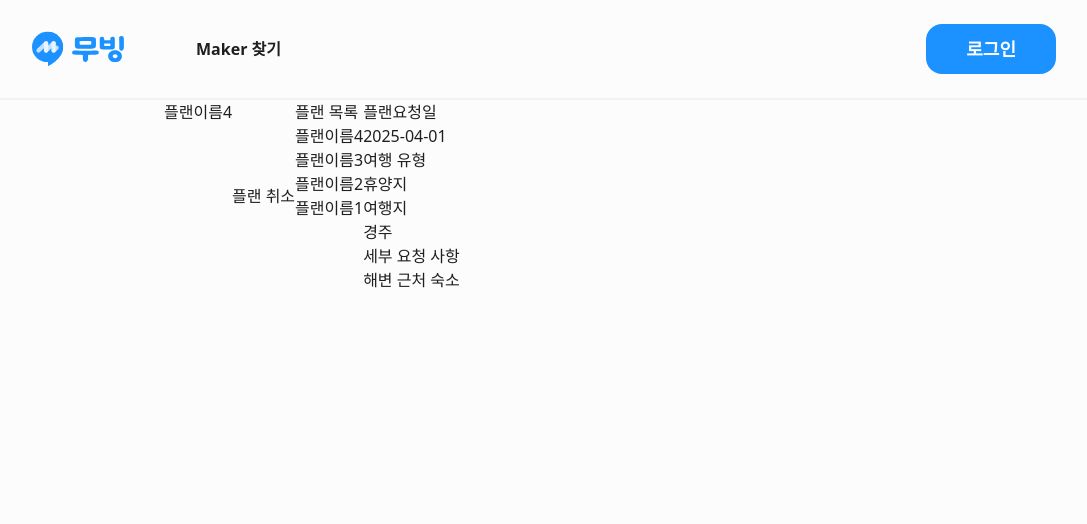
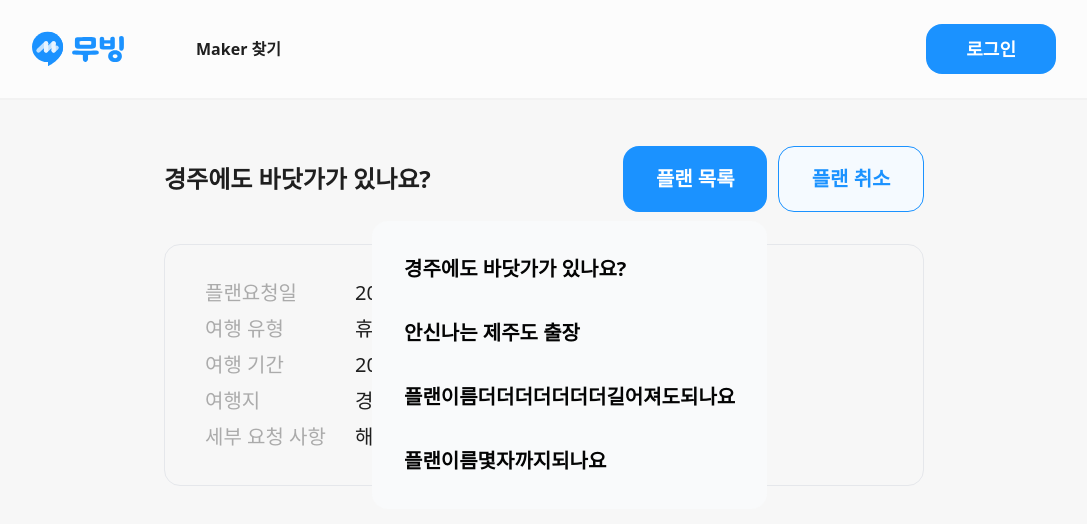
Before and after one commit to GoHawaiiForMe/frontend, a Next.js app: page /myTripManage/ongoingTrip in a window 1280 px wide. Both pictures are taken after a click on the button "플랜 목록". Shown: the top 524 px of the page, without its empty margins (96-1183 px from the left). Built offline with nearby package versions, Linux system fonts and the light colour scheme.

Commit message:
feat: 플랜카드 UI 세부조정

```diff
--- a/src/components/Cards/PlanCard.tsx
+++ b/src/components/Cards/PlanCard.tsx
@@ -4,8 +4,9 @@ interface Plan {
   id: number;
   name: string;
   requestDate: string;
-  travelType: string;
-  travelSpot: string;
+  tripType: string;
+  tripPeriod: string;
+  tripSpot: string;
   specialRequests: string;
 }
 
@@ -49,39 +50,75 @@ export default function PlanCard({ planData }: PlanCardProps) {
   };
 
   return (
-    <div className="flex w-1400 h-338">
-      <div className="flex">
-        <div className="planTitle">{selectedPlan ? selectedPlan.name : "플랜 선택"}</div>
-        <button className="">플랜 취소</button>
-        <div>
-          <button onClick={() => setIsOpen(!isOpen)}>플랜 목록</button>
+    <div className="flex h-96 flex-col gap-y-[32px] my-[46px] mobile:gap-y-[16px]">
+      <div className="flex place-content-between mobile:flex-col-reverse mobile:gap-y-[8px]">
+        <div className="text-color-black-400 semibold text-2xl content-center mobile:text-lg">
+          {selectedPlan ? selectedPlan.name : "플랜 선택"}
+        </div>
+        <div className="flex  content-between  gap-x-[16px] mobile:w-full mobile:whitespace-nowrap mobile: justify-end">
+          <div className="flex content-between gap-[11px]">
+            <button
+              className="relative py-[16px] px-[32.5px] bg-color-blue-300 text-white semibold rounded-2xl  text-xl tablet:text-lg mobile:text-md mobile:py-[6px] mobile:px-[16px]"
+              onClick={() => setIsOpen(!isOpen)}
+            >
+              플랜 목록
               {isOpen && (
-            <ul className="planDropdownList">
+                <ul className="absolute top-[75px] right-0 whitespace-nowrap text-left p-[16px] bg-gray-50  normal text-color-black-500 rounded-2xl mobile:top-[40px]">
                   {sortedPlans.map((plan) => (
-                <li key={plan.id} onClick={() => handlePlanSelect(plan.id)} className="pointer">
+                    <li
+                      key={plan.id}
+                      onClick={() => handlePlanSelect(plan.id)}
+                      className="p-[16px]"
+                    >
                       {plan.name}
                     </li>
                   ))}
                 </ul>
               )}
+            </button>
+
+            <button className="py-[16px] px-[32.5px] bg-color-blue-50 border-color-blue-300 border-solid border-[1px]  text-color-blue-300 semibold rounded-2xl  text-xl tablet:text-lg  mobile:text-md mobile:py-[6px] mobile:px-[16px]">
+              플랜 취소
+            </button>
           </div>
         </div>
-      <div className="planCardDetails">
-        <div className="planRequestDate">
-          <label htmlFor="requestDate">플랜요청일</label>
-          <div>{selectedPlan ? selectedPlan.requestDate : "-"}</div>
       </div>
-        <div className="planTravelType">
-          <label htmlFor="travelType">여행 유형</label>
-          <div>{selectedPlan ? selectedPlan.travelType : "-"}</div>
+      <div className="flex w-fill px-[40px] py-[32px] flex-col gap-y-1 border-color border-[1px] bg-body.bg-gray rounded-2xl text-xl semibol mobile-tablet:text-md mobile:px-[16px] mobile:py-[16px]">
+        <div className="flex">
+          <label className="text-color-gray-300 w-[150px]" htmlFor="requestDate">
+            플랜요청일
+          </label>
+          <div className="text-color-black-400">
+            {selectedPlan ? selectedPlan.requestDate : "-"}
           </div>
-        <div className="planTravelSpot">
-          <label htmlFor="travelSpot">여행지</label>
-          <div>{selectedPlan ? selectedPlan.travelSpot : "-"}</div>
         </div>
-        <div className="planTravelSpecialRequests">
-          <label htmlFor="planTravelSpecialRequests">세부 요청 사항</label>
-          <div>{selectedPlan ? selectedPlan.specialRequests : "-"}</div>
+        <div className="flex">
+          <label className="text-color-gray-300 w-[150px]" htmlFor="travelType">
+            여행 유형
+          </label>
+          <div className="text-color-black-400">{selectedPlan ? selectedPlan.tripType : "-"}</div>
+        </div>
+        <div className="flex">
+          <label className=" text-color-gray-300 w-[150px]" htmlFor="travelPeriod">
+            여행 기간
+          </label>
+          <div className=" flex-1 flex-wrap text-color-black-400">
+            {selectedPlan ? selectedPlan.tripPeriod : "-"}
+          </div>
+        </div>
+        <div className="flex">
+          <label className="text-color-gray-300 w-[150px] flex-shrink-0" htmlFor="travelSpot">
+            여행지
+          </label>
+          <div className="text-color-black-400">{selectedPlan ? selectedPlan.tripSpot : "-"}</div>
+        </div>
+        <div className="flex">
+          <label className="text-color-gray-300 w-[150px]" htmlFor="planTravelSpecialRequests">
+            세부 요청 사항
+          </label>
+          <div className="text-color-black-400">
+            {selectedPlan ? selectedPlan.specialRequests : "-"}
+          </div>
         </div>
       </div>
     </div>
--- a/src/pages/myTripManage/ongoingTrip.tsx
+++ b/src/pages/myTripManage/ongoingTrip.tsx
@@ -1,4 +1,5 @@
 import PlanCard from "@/components/Cards/PlanCard";
+import Layout from "@/components/Common/Layout";
 
 export default function ongoingTrip() {
   // 테스트용 데이터
@@ -7,37 +8,46 @@ export default function ongoingTrip() {
     plans: [
       {
         id: 1,
-        name: "플랜이름1",
+        name: "플랜이름몇자까지되나요",
         requestDate: "2025-01-01",
-        travelType: "휴양지",
-        travelSpot: "서울",
+        tripType: "휴양지",
+        tripSpot: "서울",
+        tripPeriod: "2025-01-10 ~ 2025-01-15", // 여행 시작일 ~ 여행 종료일
         specialRequests: "특별 요청 사항 없음",
       },
       {
         id: 2,
-        name: "플랜이름2",
+        name: "플랜이름더더더더더더더길어져도되나요",
         requestDate: "2025-02-01",
-        travelType: "모험 여행",
-        travelSpot: "부산",
+        tripType: "모험 여행",
+        tripSpot: "부산",
+        tripPeriod: "2025-02-10 ~ 2025-02-17", // 여행 시작일 ~ 여행 종료일
         specialRequests: "특별 요청 없음",
       },
       {
         id: 3,
-        name: "플랜이름3",
+        name: "안신나는 제주도 출장",
         requestDate: "2025-03-01",
-        travelType: "비즈니스",
-        travelSpot: "제주도",
+        tripType: "비즈니스",
+        tripSpot: "제주도",
+        tripPeriod: "2025-03-05 ~ 2025-03-07", // 여행 시작일 ~ 여행 종료일
         specialRequests: "업무 일정 조정 필요",
       },
       {
         id: 4,
-        name: "플랜이름4",
+        name: "경주에도 바닷가가 있나요?",
         requestDate: "2025-04-01",
-        travelType: "휴양지",
-        travelSpot: "경주",
+        tripType: "휴양지",
+        tripSpot: "경주",
+        tripPeriod: "2025-04-05 ~ 2025-04-10", // 여행 시작일 ~ 여행 종료일
         specialRequests: "해변 근처 숙소",
       },
     ],
   };
-  return <PlanCard planData={planData} />;
+
+  return (
+    <Layout bodyClass="bg-gray">
+      <PlanCard planData={planData} />
+    </Layout>
+  );
 }
```
Lines whose indentation alone changed are shown as unchanged.
